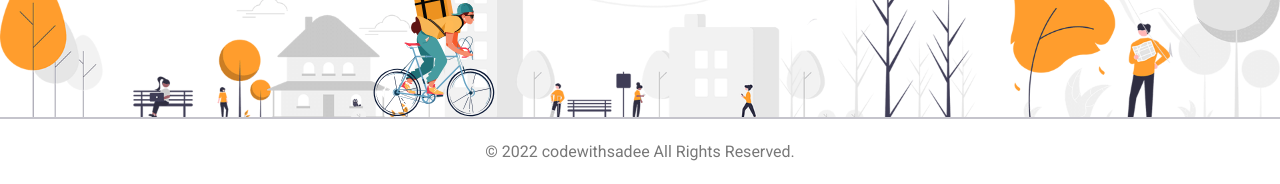
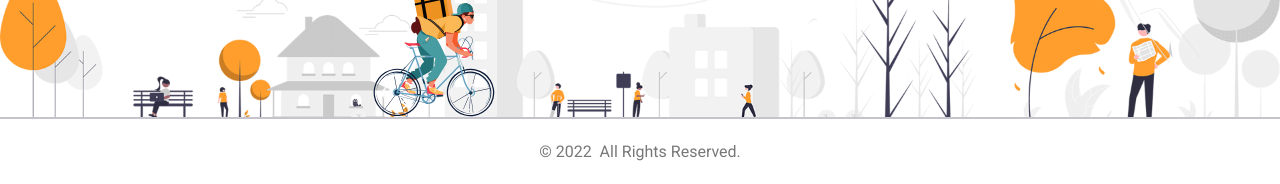
Before and after one commit to gangapandey/G.Foodie, a plain HTML site: page index.html in a window 1280 px wide. Shown: the part 7853-8037 px from the top of the page. Drawn offline with nearby package versions, Linux system fonts and the light colour scheme; files whose address does not match are found by name.

Commit message:
Update index.html

```diff
--- a/index.html
+++ b/index.html
@@ -1186,7 +1186,7 @@
         <div class="footer-bottom">
             <div class="container">
                 <p class="copyright-text">
-                    &copy; 2022 <a href="#" class="copyright-link">codewithsadee</a> All Rights Reserved.
+                    &copy; 2022 <a href="#" class="copyright-link"></a> All Rights Reserved.
                 </p>
             </div>
         </div>
```
